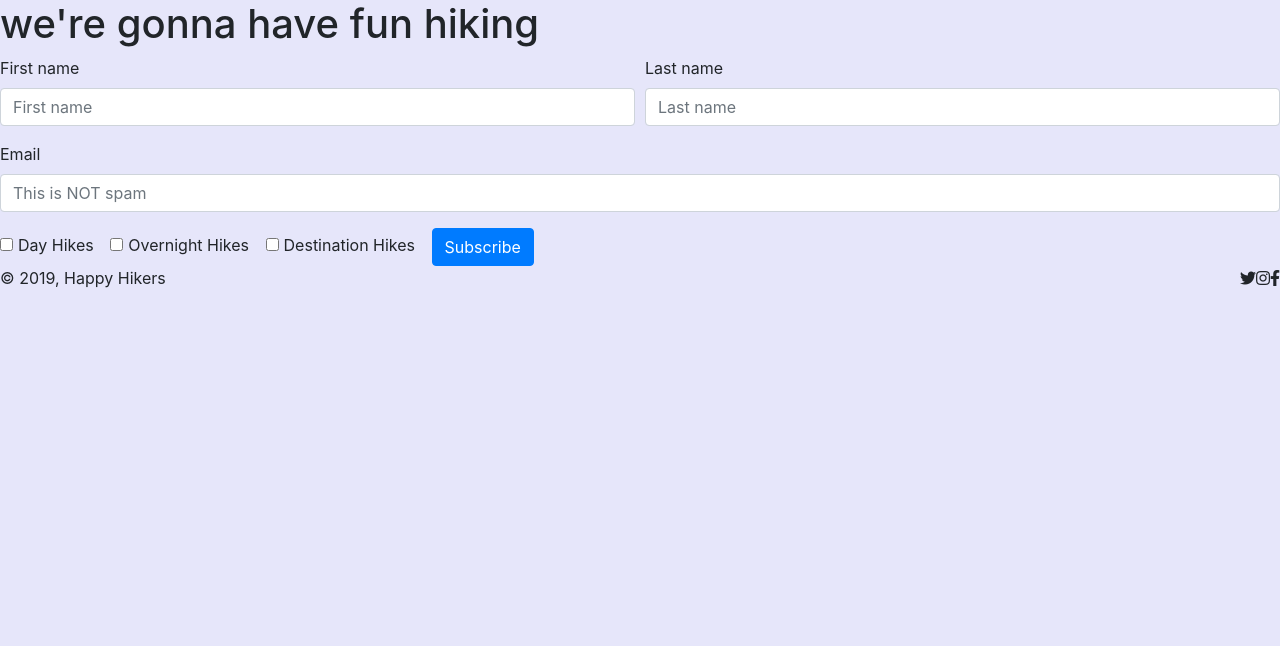
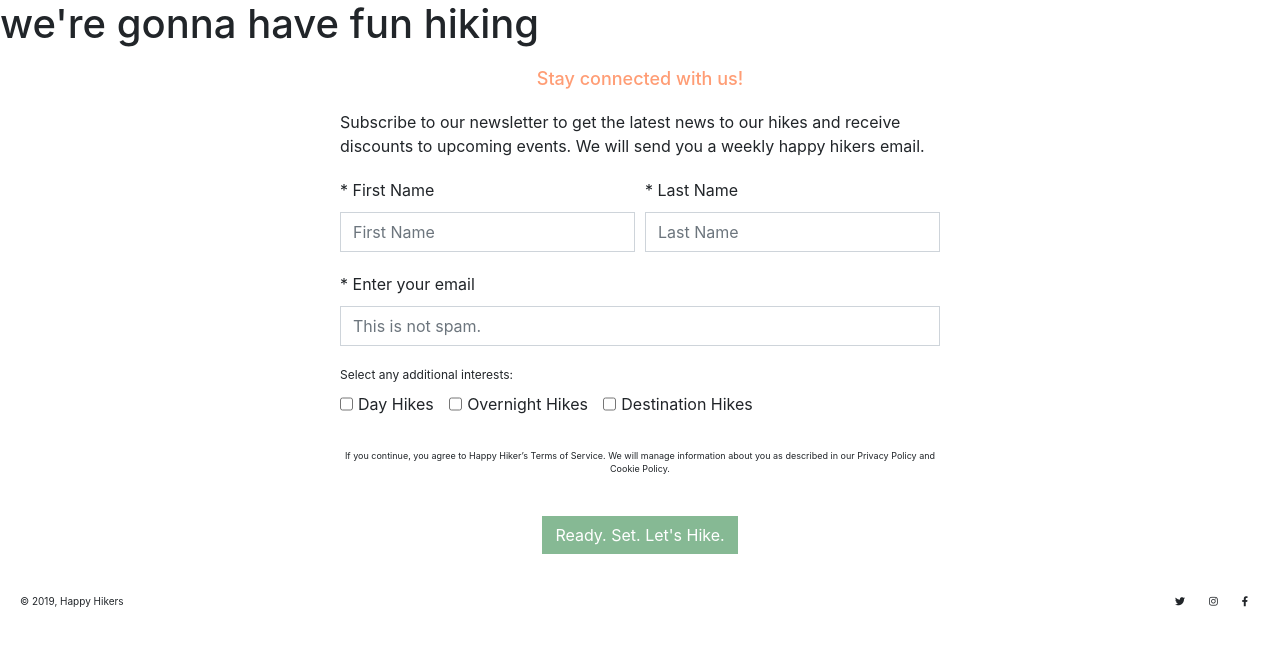
Before and after one commit to michaelpetty/hiking-collab, a website: page views/index.html in a window 1280 px wide. Drawn offline with nearby package versions, Linux system fonts and the light colour scheme.

Commit message:
styling for newsletter form

```diff
--- a/public/css/style.css
+++ b/public/css/style.css
@@ -6,15 +6,89 @@
   scroll-behavior: smooth;
 }
 body {
-  background-color: lavender;
 }
 footer {
+  margin: 0 20px 30px;
+  font-size: 10px;
   display: flex;
   justify-content: space-between;
 }
 footer div {
   display: inline-block;
 }
+footer i {
+  margin: 0 12px;
+}
+.newsletter {
+  margin: 20px 30px 0px;
+}
+.newsletter h2 {
+  margin-bottom: 20px;
+  color: #FF9D75;
+  font-size: 18px;
+  text-align: center;
+}
+.newsletter p {
+  margin-bottom: 20px;
+}
+.newsletterbox {
+  margin: 0 auto;
+  max-width: 600px;
+}
+.form-group {
+  margin-bottom: 20px;
+}
+label {
+  margin-bottom: 10px;
+  font-size: 16px;
+}
+input {
+  height: 40px;
+}
+.form-control {
+  border-radius: 0;
+}
+.checkboxes {
+  font-size: 12px;
+}
+.privacy {
+  margin-bottom: 40px;
+  font-size: 9px;
+  text-align: center;
+}
+button {
+  margin: 0 auto 40px;
+}
+.btn {
+  display: block;
+  border-radius: 0;
+}
+.btn-primary {
+  background-color: #86B994;
+  border-color: #86B994;
+}
+.btn-primary:hover {
+  color: #86B994;
+  background-color: #BBE4C0;
+  border-color: #BBE4C0;
+}
+.success {
+  text-align: center;
+}
+.success span {
+  color: #FB8580;
+  line-height: 20px;
+}
+.success p {
+  line-height: 20px;
+}
+.success img {
+  width: 80%;
+  margin: 0 auto 20px;
+}
+img.img2{
+  margin: 40px auto;
+}
 .hide {
   display: none;
 }
--- a/public/scripts/main.js
+++ b/public/scripts/main.js
@@ -33,6 +33,7 @@ $(document).ready(function(){
       })
 
       $('#newsletterSub').addClass('hide');
+      $('#hiker').html($('#firstName').val());
       $('#subscribeSuccess').removeClass('hide');
 
     }
--- a/views/index.html
+++ b/views/index.html
@@ -21,24 +21,29 @@
     </header>
 
     <section class="newsletter">
+      <div class="newsletterbox">
         <form id="newsletterSub" novalidate>
+          <h2>Stay connected with us!</h2>
+          <p>Subscribe to our newsletter to get the latest news to our hikes and receive discounts to upcoming events. We will send you a weekly happy hikers email.</p>
           <div class="form-row">
             <div class="form-group col-md-6">
-            <label for="firstName">First name</label>
-            <input type="text" class="form-control" id="firstName" name="firstName" placeholder="First name" required>
+              <label for="firstName">* First Name</label>
+              <input type="text" class="form-control" id="firstName" name="firstName" placeholder="First Name" required>
               <p class="hide is-invalid">Please enter your first name</p>
             </div>
             <div class="form-group col-md-6">
-            <label for="lastName">Last name</label>
-            <input type="text" class="form-control" id="lastName" name="lastName" placeholder="Last name" required>
+              <label for="lastName">* Last Name</label>
+              <input type="text" class="form-control" id="lastName" name="lastName" placeholder="Last Name" required>
               <p class="hide is-invalid">Please enter your last name</p>
             </div>
           </div>
           <div class="form-group">
-          <label for="emailInput">Email</label>
-          <input type="email" class="form-control" id="emailInput" name="emailInput" placeholder="This is NOT spam" required>
+            <label for="emailInput">* Enter your email</label>
+            <input type="email" class="form-control" id="emailInput" name="emailInput" placeholder="This is not spam." required>
             <p class="hide is-invalid">Please enter a valid email</p>
           </div>
+          <div class="form-group checkboxes">
+            Select any additional interests:<br />
             <div class="form-check-inline">
               <input type="checkbox" class="form-check-input" id="news1" name="news1">
               <label class="form-check-label" for="news1">Day Hikes</label>
@@ -51,13 +56,18 @@
               <input type="checkbox" class="form-check-input" id="news3" name="news3">
               <label class="form-check-label" for="news3">Destination Hikes</label>
             </div>
-        <button type="submit" class="btn btn-primary">Subscribe</button>
+          </div>
+          <div class="privacy">If you continue, you agree to Happy Hiker’s Terms of Service. We will manage information about you as described in our Privacy Policy and Cookie Policy.</div>
+          <button type="submit" class="btn btn-primary">Ready. Set. Let's Hike.</button>
         </form>
-      <div class="hide" id="subscribeSuccess">
-        Yea, Hiker <span id="hiker"></span>!<br />
-        Thanks for subscribing.<br/>
+        <div class="hide success" id="subscribeSuccess">
+          <img src="/images/confetti.jpg" alt="Confetti" /><br />
+          <span> Yea, Hiker <span id="hiker"></span>!<br />
+          Thanks for subscribing.<br/></span>
+          <img src="/images/jumping.jpg" alt="Jumping people" class="img2" />
           <p>You are now a part of our Happy Hikers family.</p>
           <p>Keep a lookout for our awesome upcoming events!</p>
+        </div>
       </div>
     </section>
     <footer><div>&copy; 2019, Happy Hikers</div><div><i class="fab fa-twitter"></i><i class="fab fa-instagram"></i><i class="fab fa-facebook-f"></i></div></footer>
```
Also changed, not shown: public/images/confetti.jpg (added), public/images/jumping.jpg (added). Lines whose indentation alone changed are shown as unchanged.
